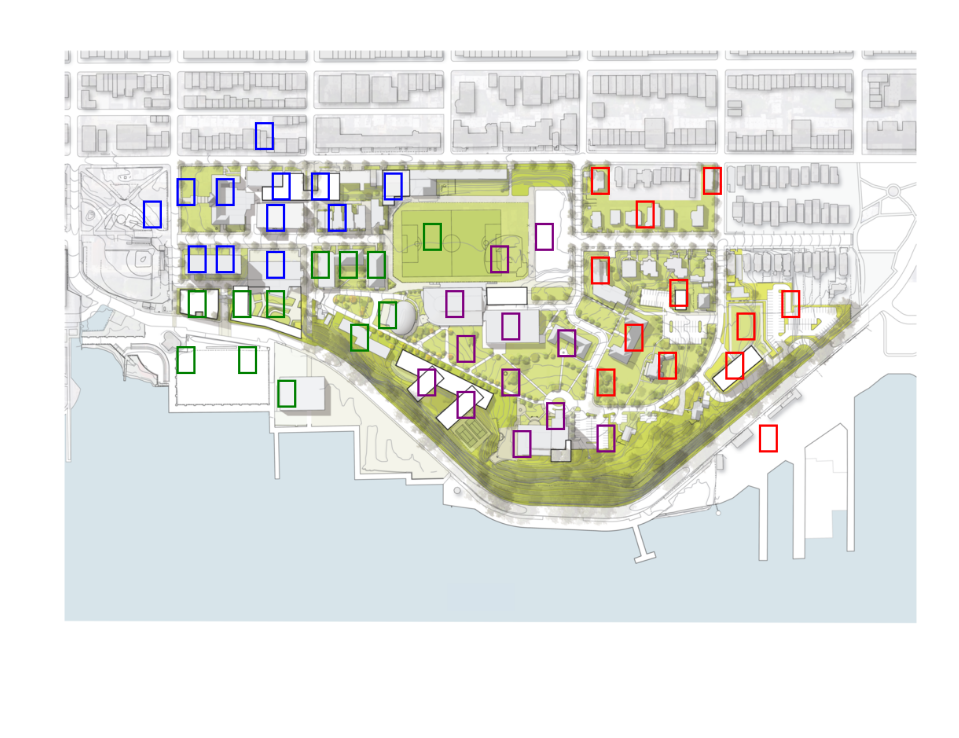
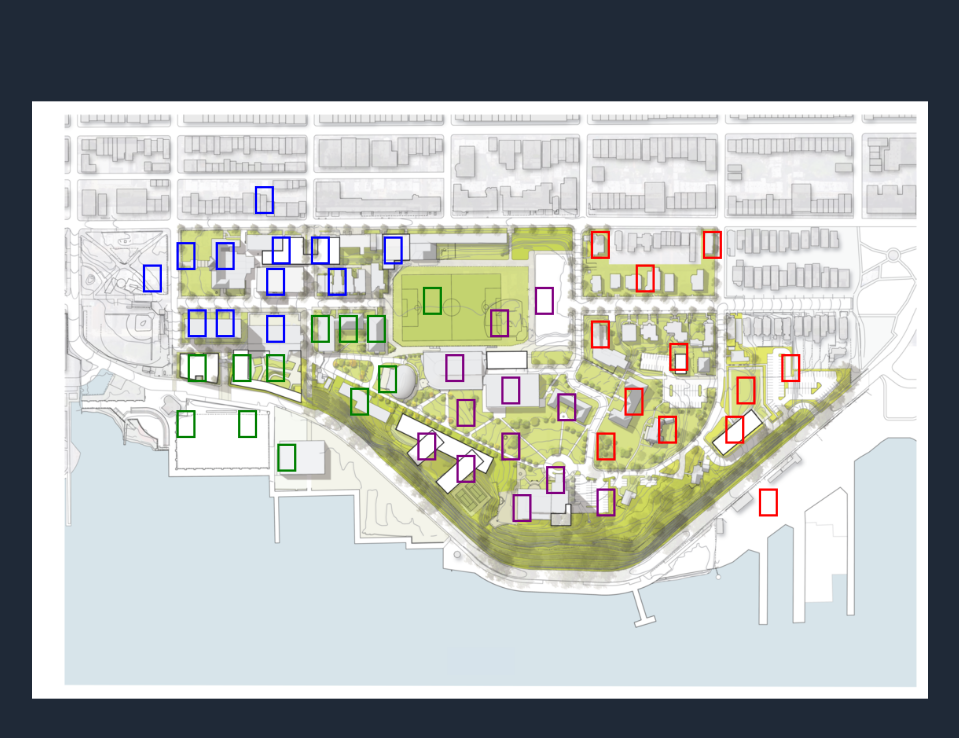
Before and after one commit to danielpeterkim/Quackpocalypse, a React (Vite) app in the folder client/: page /board in a window 1280 px wide. Shown: the top 738 px of the page, without its empty margins (160-1119 px from the left). Built offline with nearby package versions, Linux system fonts and the light colour scheme.

Commit message:
routes working

```diff
--- /dev/null
+++ b/client/src/Area.jsx
@@ -0,0 +1,41 @@
+import React from 'react';
+
+
+
+
+
+// const Area = ({ x, y, width, height, color, onClick, name, pawns, cubes }) => (
+const Area = ({ x, y, width, height, color, onClick, name, roomId}) => {
+
+    const handleGetRoomData = async () => {
+        const response = await fetch('http://localhost:3000/room-data', {
+            method: 'POST',
+            headers: {
+                'Content-Type': 'application/json'
+            },
+            body:JSON.stringify('rXZWjcOUmzyRNAghJ5mE')
+        });
+        const data = await response.json();
+        console.log(data);
+        if (response.ok) {
+            console.log(data);
+            // navigate(`/lobby/${name}/${data.roomId}`);
+        } else {
+            console.error('Failed to create room:', data.error);
+        }
+    };
+    return(
+    <g onClick={() => onClick(name)}>
+      <rect x={x} y={y} width={width} height={height} fill="transparent" stroke={color} strokeWidth="2" />
+      {/* {pawns.map((pawn, index) => (
+        <circle cx={x + 4 * index} cy={y - 10} r={3} fill="gold" />
+      ))}
+      {cubes.map((cube, index) => (
+        <rect x={x + 4 * index} y={y + height + 5} width={4} height={4} fill="red" />
+      ))} */}
+      {/* <h1> {handleGetRoomData()}</h1> */}
+    </g>
+    );
+}
+
+  export default Area;
--- a/client/src/Board.jsx
+++ b/client/src/Board.jsx
@@ -1,120 +1,101 @@
-import React from 'react';
+import React, {useState} from 'react';
+import Area from './Area';
+// import Chat from './Chat';
 
 const Board = () => {
+  const [showChat, setShowChat] = useState(false);
+  // const handleToggleChat = () => {
+  //   setShowChat(!showChat);
+  // }
   const handleAreaClick = (areaName) => {
+    // move pawn to that area
     alert(`Clicked on: ${areaName}`);
   };
 
+
+  const areas = [
+    { name: 'Carnegie', x: 215, y: 155, color: 'blue' },
+    { name: 'Gateway', x: 250, y: 155, color: 'blue' },
+    { name: 'River Terrace', x: 265, y: 183, color: 'blue' },
+    { name: 'ABS', x: 315, y: 155, color: 'blue' },
+    { name: 'Burchard', x: 210, y: 183, color: 'blue' },
+    { name: 'Sig Ep', x: 200, y: 110, color: 'blue' },
+    { name: 'EAS Lawn', x: 130, y: 160, color: 'blue' },
+    { name: 'EAS', x: 165, y: 160, color: 'blue' },
+    { name: 'McLean Labs', x: 140, y: 220, color: 'blue' },
+    { name: 'McLean', x: 165, y: 220, color: 'blue' },
+    { name: 'Babbio Steps', x: 210, y: 225, color: 'blue' },
+    { name: 'Stevens Park', x: 100, y: 180, color: 'blue' },
+    { name: 'McLean Lot', x: 140, y: 260, color: 'green' },
+    { name: 'Babbio Garage', x: 180, y: 260, color: 'green' },
+    { name: 'Babbio', x: 210, y: 260, color: 'green' },
+    { name: 'Pier Soccer Field', x: 185, y: 310, color: 'green' },
+    { name: 'Pier', x: 130, y: 310, color: 'green' },
+    { name: 'Morton', x: 250, y: 225, color: 'green' },
+    { name: 'Pierce', x: 275, y: 225, color: 'green' },
+    { name: 'Kidde', x: 300, y: 225, color: 'green' },
+    { name: 'Davis', x: 285, y: 290, color: 'green' },
+    { name: 'Walker Gym', x: 310, y: 270, color: 'green' },
+    { name: 'Debaun Athletic Complex', x: 350, y: 200, color: 'green' },
+    { name: 'Griffith', x: 220, y: 340, color: 'green' },
+    { name: 'Schaefer', x: 370, y: 260, color: 'purple' },
+    { name: 'Baseball Field', x: 410, y: 220, color: 'purple' },
+    { name: 'Library', x: 420, y: 280, color: 'purple' },
+    { name: 'Schaefer Lawn', x: 380, y: 300, color: 'purple' },
+    { name: 'UCC South Tower', x: 345, y: 330, color: 'purple' },
+    { name: 'UCC North Tower', x: 380, y: 350, color: 'purple' },
+    { name: '8th Street Lot', x: 450, y: 200, color: 'purple' },
+    { name: 'Howe', x: 430, y: 385, color: 'purple' },
+    { name: 'Howe Circle', x: 460, y: 360, color: 'purple' },
+    { name: 'Statue', x: 420, y: 330, color: 'purple' },
+    { name: 'Palmer', x: 470, y: 295, color: 'purple' },
+    { name: 'Howe Lot', x: 505, y: 380, color: 'purple' },
+    { name: 'Chi Phi', x: 500, y: 150, color: 'red' },
+    { name: 'Piskies', x: 600, y: 150, color: 'red' },
+    { name: 'Jonas', x: 500, y: 230, color: 'red' },
+    { name: 'Humphreys', x: 530, y: 290, color: 'red' },
+    { name: 'Volleyball Courts', x: 505, y: 330, color: 'red' },
+    { name: 'Martha', x: 560, y: 315, color: 'red' },
+    { name: 'Castle Point', x: 620, y: 315, color: 'red' },
+    { name: 'Student Wellness Center', x: 570, y: 250, color: 'red' },
+    { name: 'Lodge', x: 540, y: 180, color: 'red' },
+    { name: 'Tennis Courts', x: 630, y: 280, color: 'red' },
+    { name: 'Skate Park', x: 650, y: 380, color: 'red' },
+    { name: 'Castle Point Lot', x: 670, y: 260, color: 'red' }
+  ];
+
+
   return (
     // Using Tailwind classes to control maximum size and responsiveness
+    <div className="min-h-screen bg-gray-800 flex justify-center items-center">
     <div className="w-full h-full max-w-4xl max-h-3xl mx-auto">
-      <svg className="w-full h-full" viewBox="0 0 800 600">
-      {/* blue section */ }
-        <image href={('../public/0.png')} width="800" height="600" />
-          <rect x="215" y="155" width="15" height="23" fill="transparent" stroke="blue" strokeWidth="2"
-          onClick={() => handleAreaClick('Carnegie')} />
-          <rect x="250" y="155" width="15" height="23" fill="transparent" stroke="blue" strokeWidth="2"
-          onClick={() => handleAreaClick('Gateway')} />
-          <rect x="265" y="183" width="15" height="23" fill="transparent" stroke="blue" strokeWidth="2"
-          onClick={() => handleAreaClick('River Terrace')} />
-          <rect x="315" y="155" width="15" height="23" fill="transparent" stroke="blue" strokeWidth="2"
-          onClick={() => handleAreaClick('ABS')} />
-          <rect x="210" y="183" width="15" height="23" fill="transparent" stroke="blue" strokeWidth="2"
-          onClick={() => handleAreaClick('Burchard')} />
-          <rect x="200" y="110" width="15" height="23" fill="transparent" stroke="blue" strokeWidth="2"
-          onClick={() => handleAreaClick('Sig Ep')} />
-        <rect x="130" y="160" width="15" height="23" fill="transparent" stroke="blue" strokeWidth="2"
-          onClick={() => handleAreaClick('EAS Lawn')} />
-        <rect x="165" y="160" width="15" height="23" fill="transparent" stroke="blue" strokeWidth="2"
-          onClick={() => handleAreaClick('EAS')} />
-        <rect x="140" y="220" width="15" height="23" fill="transparent" stroke="blue" strokeWidth="2"
-          onClick={() => handleAreaClick('McLean Labs')} />
-        <rect x="165" y="220" width="15" height="23" fill="transparent" stroke="blue" strokeWidth="2"
-          onClick={() => handleAreaClick('McLean')} />
-        <rect x="210" y="225" width="15" height="23" fill="transparent" stroke="blue" strokeWidth="2"
-          onClick={() => handleAreaClick('Babbio Steps')} />
-        <rect x="100" y="180" width="15" height="23" fill="transparent" stroke="blue" strokeWidth="2"
-          onClick={() => handleAreaClick('Stevens Park')} />
-
-        {/* green section */ }
-        <rect x="140" y="260" width="15" height="23" fill="transparent" stroke="green" strokeWidth="2"
-          onClick={() => handleAreaClick('McLean Lot')} />
-        <rect x="180" y="260" width="15" height="23" fill="transparent" stroke="green" strokeWidth="2"
-          onClick={() => handleAreaClick('Babbio Garage')} />
-        <rect x="210" y="260" width="15" height="23" fill="transparent" stroke="green" strokeWidth="2"
-          onClick={() => handleAreaClick('Babbio')} />
-        <rect x="185" y="310" width="15" height="23" fill="transparent" stroke="green" strokeWidth="2"
-          onClick={() => handleAreaClick('Pier Soccer Field')} />
-        <rect x="130" y="310" width="15" height="23" fill="transparent" stroke="green" strokeWidth="2"
-          onClick={() => handleAreaClick('Pier')} />
-         <rect x="250" y="225" width="15" height="23" fill="transparent" stroke="green" strokeWidth="2"
-          onClick={() => handleAreaClick('Morton')} />
-        <rect x="275" y="225" width="15" height="23" fill="transparent" stroke="green" strokeWidth="2"
-          onClick={() => handleAreaClick('Pierce')} />
-        <rect x="300" y="225" width="15" height="23" fill="transparent" stroke="green" strokeWidth="2"
-          onClick={() => handleAreaClick('Kidde')} />
-         <rect x="285" y="290" width="15" height="23" fill="transparent" stroke="green" strokeWidth="2"
-          onClick={() => handleAreaClick('Davis')} />
-        <rect x="310" y="270" width="15" height="23" fill="transparent" stroke="green" strokeWidth="2"
-          onClick={() => handleAreaClick('Walker Gym')} />
-        <rect x="350" y="200" width="15" height="23" fill="transparent" stroke="green" strokeWidth="2"
-          onClick={() => handleAreaClick('Debaun Athletic Complex')} />
-        <rect x="220" y="340" width="15" height="23" fill="transparent" stroke="green" strokeWidth="2"
-          onClick={() => handleAreaClick('Griffith')} />
-
-       {/* purple section */ }
-       <rect x="370" y="260" width="15" height="23" fill="transparent" stroke="purple" strokeWidth="2"
-          onClick={() => handleAreaClick('Schaefer')} />
-        <rect x="410" y="220" width="15" height="23" fill="transparent" stroke="purple" strokeWidth="2"
-          onClick={() => handleAreaClick('Baseball Field')} />
-        <rect x="420" y="280" width="15" height="23" fill="transparent" stroke="purple" strokeWidth="2"
-          onClick={() => handleAreaClick('Library')} />
-        <rect x="380" y="300" width="15" height="23" fill="transparent" stroke="purple" strokeWidth="2"
-          onClick={() => handleAreaClick('Schaefer Lawn')} />
-        <rect x="345" y="330" width="15" height="23" fill="transparent" stroke="purple" strokeWidth="2"
-          onClick={() => handleAreaClick('UCC South Tower')} />
-        <rect x="380" y="350" width="15" height="23" fill="transparent" stroke="purple" strokeWidth="2"
-          onClick={() => handleAreaClick('UCC North Tower')} />
-        <rect x="450" y="200" width="15" height="23" fill="transparent" stroke="purple" strokeWidth="2"
-          onClick={() => handleAreaClick('8th Street Lot')} />
-        <rect x="430" y="385" width="15" height="23" fill="transparent" stroke="purple" strokeWidth="2"
-          onClick={() => handleAreaClick('Howe')} />
-        <rect x="460" y="360" width="15" height="23" fill="transparent" stroke="purple" strokeWidth="2"
-          onClick={() => handleAreaClick('Howe Circle')} />
-        <rect x="420" y="330" width="15" height="23" fill="transparent" stroke="purple" strokeWidth="2"
-          onClick={() => handleAreaClick('Statue')} />
-        <rect x="470" y="295" width="15" height="23" fill="transparent" stroke="purple" strokeWidth="2"
-          onClick={() => handleAreaClick('Palmer')} />
-        <rect x="505" y="380" width="15" height="23" fill="transparent" stroke="purple" strokeWidth="2"
-          onClick={() => handleAreaClick('Howe Lot')} />
-
-        {/* red section */}
-        <rect x="500" y="150" width="15" height="23" fill="transparent" stroke="red" strokeWidth="2"
-          onClick={() => handleAreaClick('Chi Phi')} />
-        <rect x="600" y="150" width="15" height="23" fill="transparent" stroke="red" strokeWidth="2"
-          onClick={() => handleAreaClick('Piskies')} />
-        <rect x="500" y="230" width="15" height="23" fill="transparent" stroke="red" strokeWidth="2"
-          onClick={() => handleAreaClick('Jonas')} />
-        <rect x="530" y="290" width="15" height="23" fill="transparent" stroke="red" strokeWidth="2"
-          onClick={() => handleAreaClick('Humphreys')} />
-        <rect x="505" y="330" width="15" height="23" fill="transparent" stroke="red" strokeWidth="2"
-          onClick={() => handleAreaClick('Volleyball Courts')} />
-        <rect x="560" y="315" width="15" height="23" fill="transparent" stroke="red" strokeWidth="2"
-          onClick={() => handleAreaClick('Martha')} />
-        <rect x="620" y="315" width="15" height="23" fill="transparent" stroke="red" strokeWidth="2"
-          onClick={() => handleAreaClick('Castle Point')} />
-        <rect x="570" y="250" width="15" height="23" fill="transparent" stroke="red" strokeWidth="2"
-          onClick={() => handleAreaClick('Student Wellness Center')} />
-        <rect x="540" y="180" width="15" height="23" fill="transparent" stroke="red" strokeWidth="2"
-          onClick={() => handleAreaClick('Lodge')} />
-        <rect x="630" y="280" width="15" height="23" fill="transparent" stroke="red" strokeWidth="2"
-          onClick={() => handleAreaClick('Tennis Courts')} />
-        <rect x="650" y="380" width="15" height="23" fill="transparent" stroke="red" strokeWidth="2"
-          onClick={() => handleAreaClick('Skate Park')} />
-        <rect x="670" y="260" width="15" height="23" fill="transparent" stroke="red" strokeWidth="2"
-          onClick={() => handleAreaClick('Castle Point Lot')} />
-
-      </svg>
+    <svg className="w-full h-full" viewBox="0 0 800 600">
+          <image href={('/0.png')} width="800" height="600" />
+          {areas.map(area => (
+            <Area
+              key={area.name}
+              x={area.x}
+              y={area.y}
+              width={15}
+              height={23}
+              color={area.color}
+              onClick={handleAreaClick}
+              name={area.name}
+            />
+          ))}
+        </svg>
+        {/* <button
+          onClick={handleToggleChat}
+          className="absolute bottom-4 right-4 bg-blue-500 hover:bg-blue-700 text-white font-bold py-2 px-4 rounded"
+        >
+          Open Chat
+        </button>
+        {showChat && (
+          <div className="absolute bottom-12 right-4 bg-white p-4 rounded-lg shadow-lg">
+            <Chat />
+          </div>
+        )} */}
+    </div>
     </div>
   );
 };
--- /dev/null
+++ b/client/src/Chat.jsx
@@ -0,0 +1,60 @@
+// import React, { useState, useEffect } from 'react';
+// // import SimplePeer from 'simple-peer';
+// import io from 'socket.io-client';
+
+// const socket = io('http://localhost:5000');
+
+// const Chat = () => {
+//   const [peer, setPeer] = useState(null);
+//   const [messages, setMessages] = useState([]);
+//   const [messageText, setMessageText] = useState('');
+
+//   useEffect(() => {
+//     const peer = new SimplePeer({ initiator: true });
+
+//     peer.on('signal', (data) => {
+//       socket.emit('offer', data);
+//     });
+
+//     socket.on('offer', (data) => {
+//       peer.signal(data);
+//     });
+
+//     socket.on('answer', (data) => {
+//       peer.signal(data);
+//     });
+
+//     socket.on('message', (message) => {
+//       setMessages((prevMessages) => [...prevMessages, message]);
+//     });
+
+//     setPeer(peer);
+
+//     return () => {
+//       peer.destroy();
+//     };
+//   }, []);
+
+//   const sendMessage = (message) => {
+//     socket.emit('message', message);
+//   };
+
+//   return (
+//     <div>
+//       <div>
+//         {messages.map((message, index) => (
+//           <div key={index}>{message}</div>
+//         ))}
+//       </div>
+//       <input
+//         type="text"
+//         value={messageText}
+//         onChange={(e) => setMessageText(e.target.value)}
+//         placeholder="Type a message..."
+//       />
+//       <button onClick={() => sendMessage(messageText)}>Send</button>
+//     </div>
+//   );
+// };
+
+// export default Chat;
--- a/client/src/Home.jsx
+++ b/client/src/Home.jsx
@@ -42,7 +42,7 @@ function Home() {
         console.log(data.roomId);
         if (response.ok) {
             console.log('Room ID:', data.roomId);
-            navigate(`/lobby/${name}/${data.roomId}`);
+            navigate(`/lobby`);
         } else {
             console.error('Failed to create room:', data.error);
         }
@@ -60,7 +60,7 @@ function Home() {
         const data = await response.json();
         if (response.ok) {
             console.log('Room ID:', data.roomId);
-            navigate(`/lobby/${name}/${data.roomId}`);
+            navigate(`/lobby`);
         } else {
             console.error('Failed to join room:', data.error);
         }
--- a/client/src/Lobby.jsx
+++ b/client/src/Lobby.jsx
@@ -1,9 +1,12 @@
 import React, { useState, useEffect } from 'react';
+import { useNavigate } from 'react-router-dom';
 
 function Lobby() {
     const [name, setName] = useState('');
     const [roomCode, setRoomCode] = useState('');
+    let [showInfo, setShowInfo] = useState(false);
     const [roomId, setRoomId] = useState(null);
+    const navigate = useNavigate();
 
     useEffect(() => {
         const startGame = async () => {
@@ -20,7 +23,7 @@ function Lobby() {
                 if (response.ok) {
                     console.log('Room ID:', data.roomId);
                     setRoomId(data.roomId);
-                    // redirect to the map ?
+                    navigate(`/board`);
                 } else {
                     console.error('Failed to start game:', data.error);
                 }
@@ -34,9 +37,13 @@ function Lobby() {
         }
     }, [name, roomCode]);
 
+    const handleInfo = () => {
+        setShowInfo(!showInfo);
+    }
+
     return (
-        <div>
-            <div className="lobby">
+        <div className="min-h-screen bg-gray-800 flex justify-center items-center">
+            <div className="lobby border-2 border-red-800 rounded-lg p-20 bg-gray-800 text-white">
                 <h1>Lobby</h1>
                 <div>
                     <h3> Code: {roomCode}</h3>
@@ -47,7 +54,15 @@ function Lobby() {
                         <p>Waiting for server response...</p>
                     )}
                 </div>
-                <button className="info-button">Info</button>
+                <div>
+                    {showInfo && (
+                        <div>
+                            <h4> Info: </h4>
+                            <p> Quackpocalypse is a cooperative, turn-based, online multiplayer game where 2-4 players work together in order to fight a life-threatening zombie plague: the fate of Stevens campus depends on your group of students to contain the horde and find a cure. In order to win, the students have to cure all 4 strains by collecting and sharing the corresponding-colored cards, while taking care not to let too many locations get out of control. </p>
+                        </div>
+                    )}
+                </div>
+                <button className="info-button absolute bottom-20 right-20" onClick={handleInfo}>Info</button>
             </div>
         </div>
     );
```
